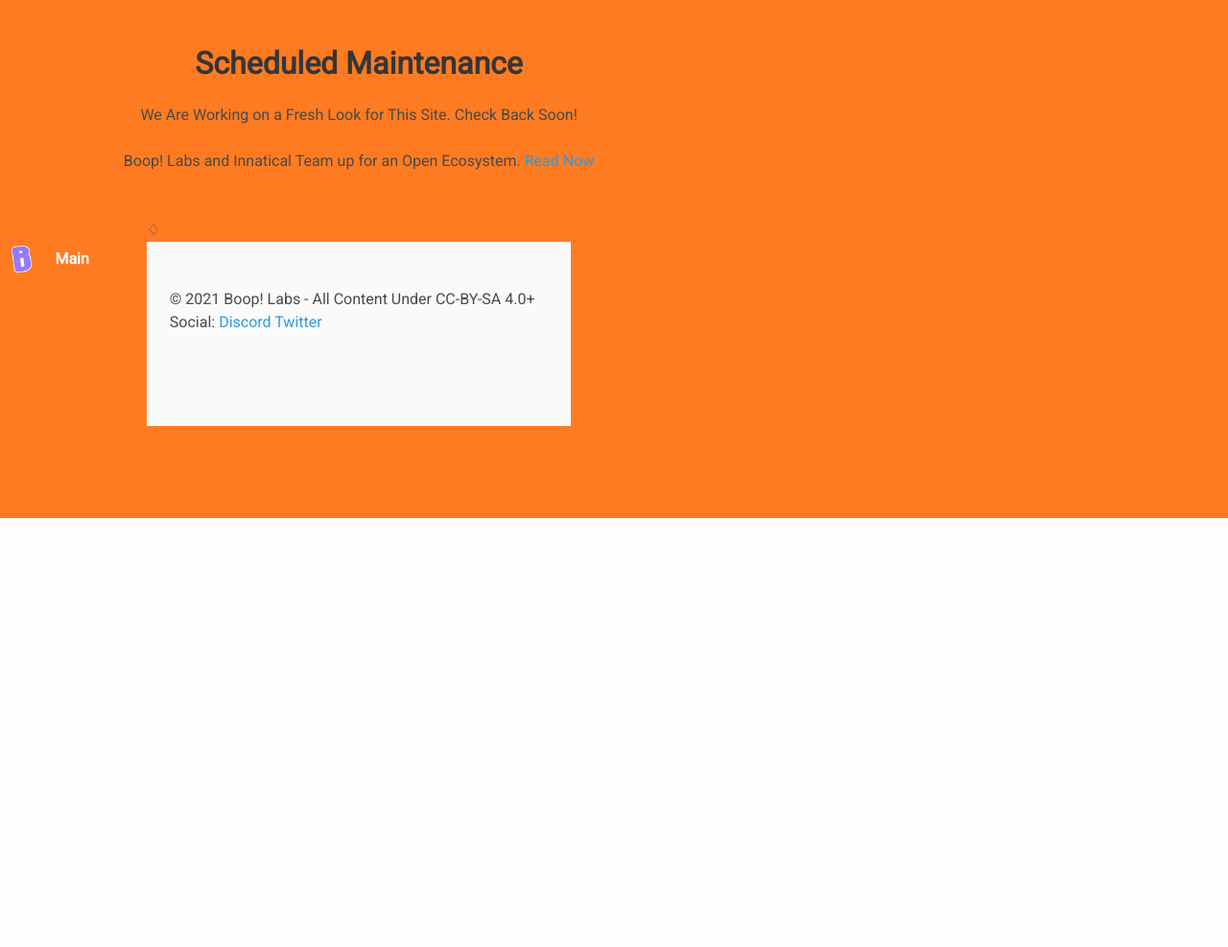
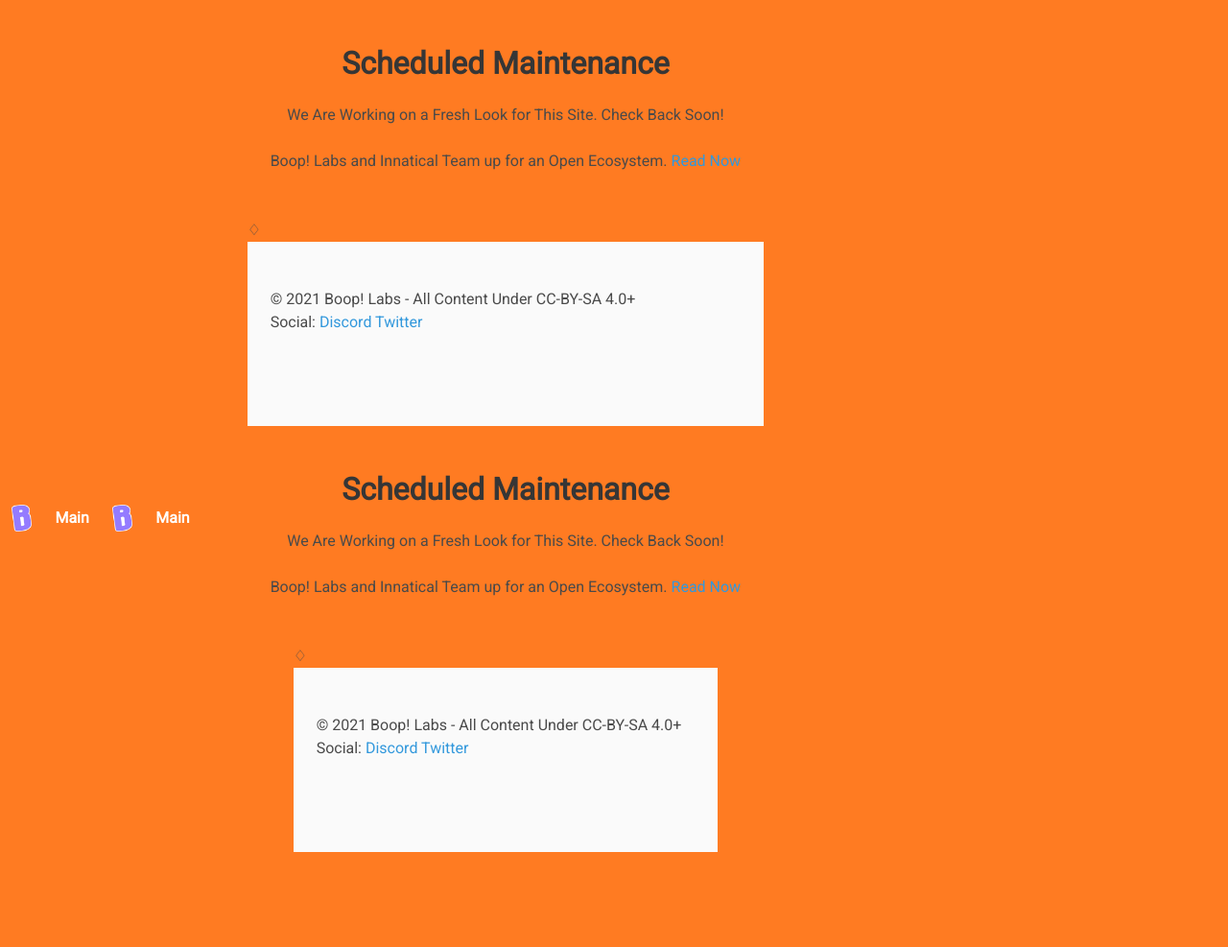
Before and after one commit to BoopLabs/booplabs.github.io, a plain HTML site: page index.html in a window 1280 px wide. Shown: the whole page at 96% size. Before the commit the page ends 800 px from the top, so only its background shows below. Drawn offline with Linux system fonts and the light colour scheme.

Commit message:
Update index.html

```diff
--- a/index.html
+++ b/index.html
@@ -1,4 +1,25 @@
 <!DOCTYPE html>
+<html>
+
+<head>
+    <title>Boop! Labs</title>
+    <link rel="stylesheet" type="text/css" href="static/assets/stylesheet/css/main.min.css">
+    <meta charset="utf-8">
+    <!--todo add meta tags-->
+</head>
+
+<body>
+          <div class="hero banner">
+         <!--NavBar -->
+        <div class="navbar banner">
+            <div class="navbar-brand">
+                <a class="navbar-item" href="https://booplabs.github.io">
+                    <img src="static/assets/logos/logo.png">
+                </a>
+                <div class="navbar-start">
+                    <a class="navbar-item has-text-white navlink" href="index">Main</a>
+                </div>
+                <!DOCTYPE html>
 <html>
 
 <head>
@@ -35,3 +56,19 @@
 </body>
 
 </html>
+    <div class="section">
+        <h1 class="title has-text-centered">Scheduled Maintenance</h1>
+        <h2  class="sub has-text-centered">We Are Working on a Fresh Look for This Site. Check Back Soon!</h2><br />
+     <h3 class="news has-text-centered">Boop! Labs and Innatical Team up for an Open Ecosystem. <a
+                class="has-text-info" href="news" target="_blank">Read Now</a></h3>
+        <div class="section">
+        <spacer type="horizontal" width="20" height="50"> ♢ </spacer
+            </div>
+    <footer class="footer">
+        <p>&copy; 2021 Boop! Labs - All Content Under CC-BY-SA 4.0+</p>
+        <p>Social: <a class="has-text-info" href="https://discord.gg/h9waP7NrmN" target="_blank">Discord</a> <a
+                class="has-text-info" href="https://twitter.com/Boop_Labs" target="_blank">Twitter</a></p>
+    </footer>
+</body>
+
+</html>
```
